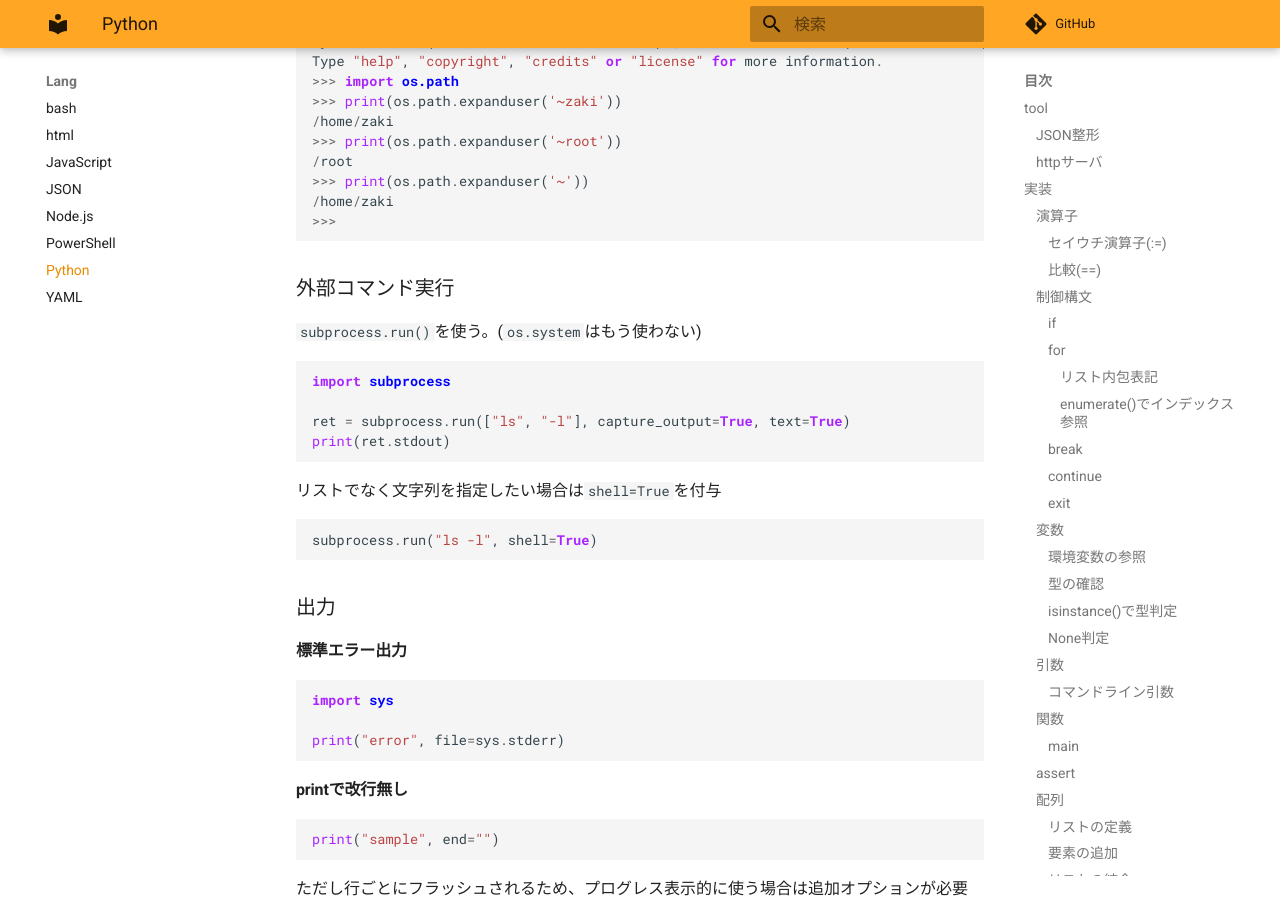
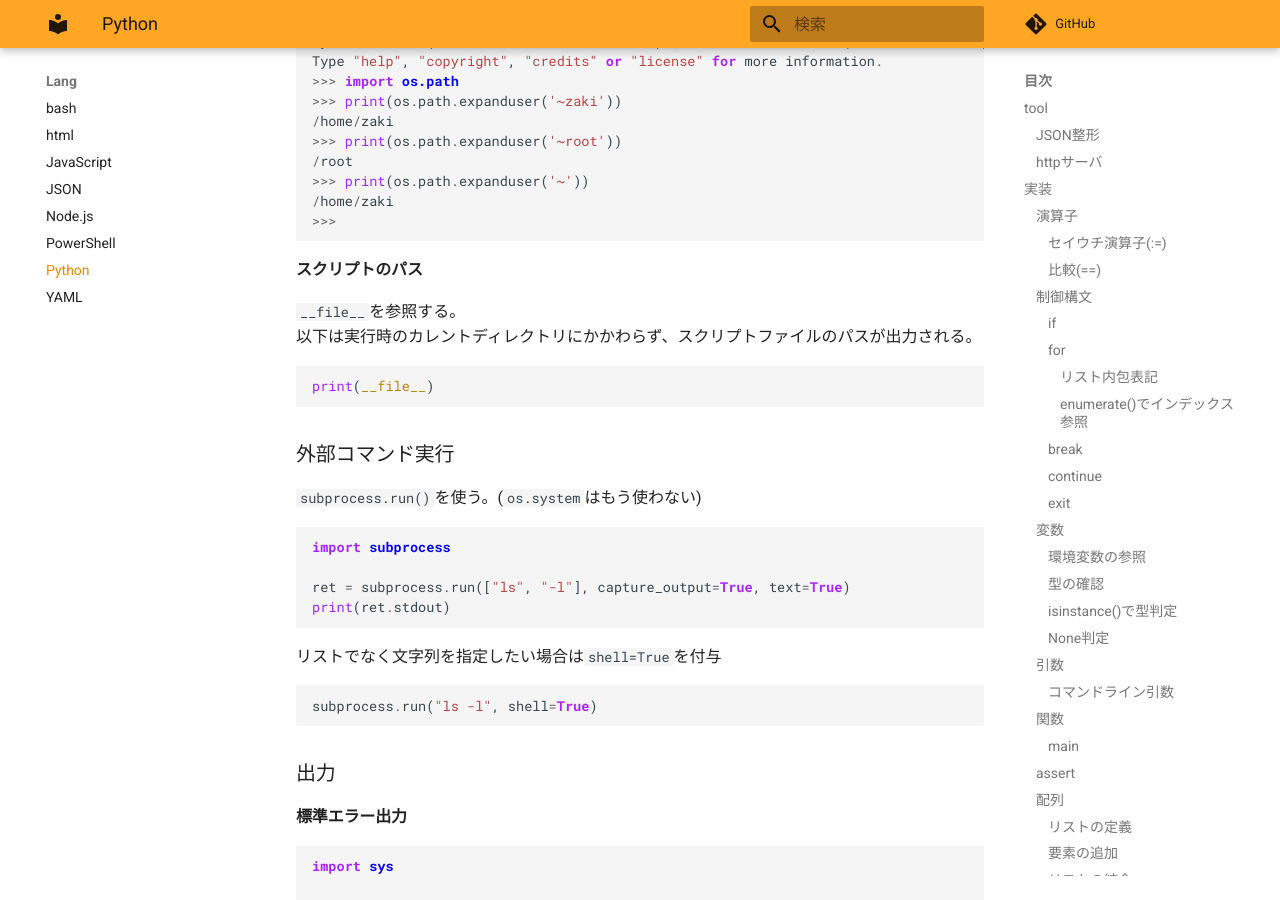
Before and after one commit to zaki-lknr/docs, an MkDocs documentation site: the page built from docs/lang/python.md, in a window 1280 px wide and 900 px high, scrolled down 18782 px. Built offline with MkDocs 1.6.1 and Material for MkDocs 9.7.7, drawn with Linux system fonts in a browser that asks for light colours; comment, search, counter and statistics services are not loaded.

Commit message:
add: lang/python: __file__

````diff
--- a/docs/lang/python.md
+++ b/docs/lang/python.md
@@ -1002,6 +1002,15 @@ Type "help", "copyright", "credits" or "license" for more information.
 >>> print(os.path.expanduser('~'))
 /home/zaki
 >>>
+```
+
+#### スクリプトのパス
+
+`__file__`を参照する。
+以下は実行時のカレントディレクトリにかかわらず、スクリプトファイルのパスが出力される。
+
+```python
+print(__file__)
 ```
 
 ### 外部コマンド実行
````
